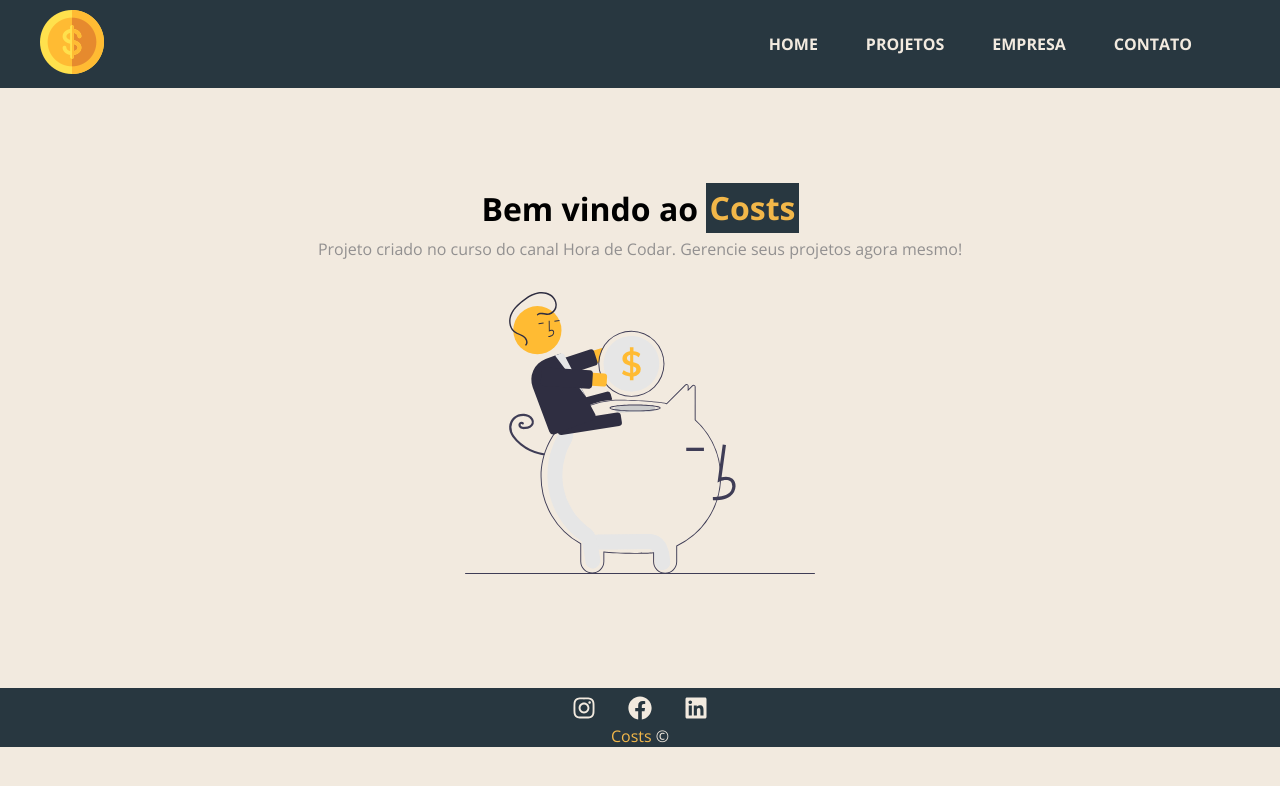
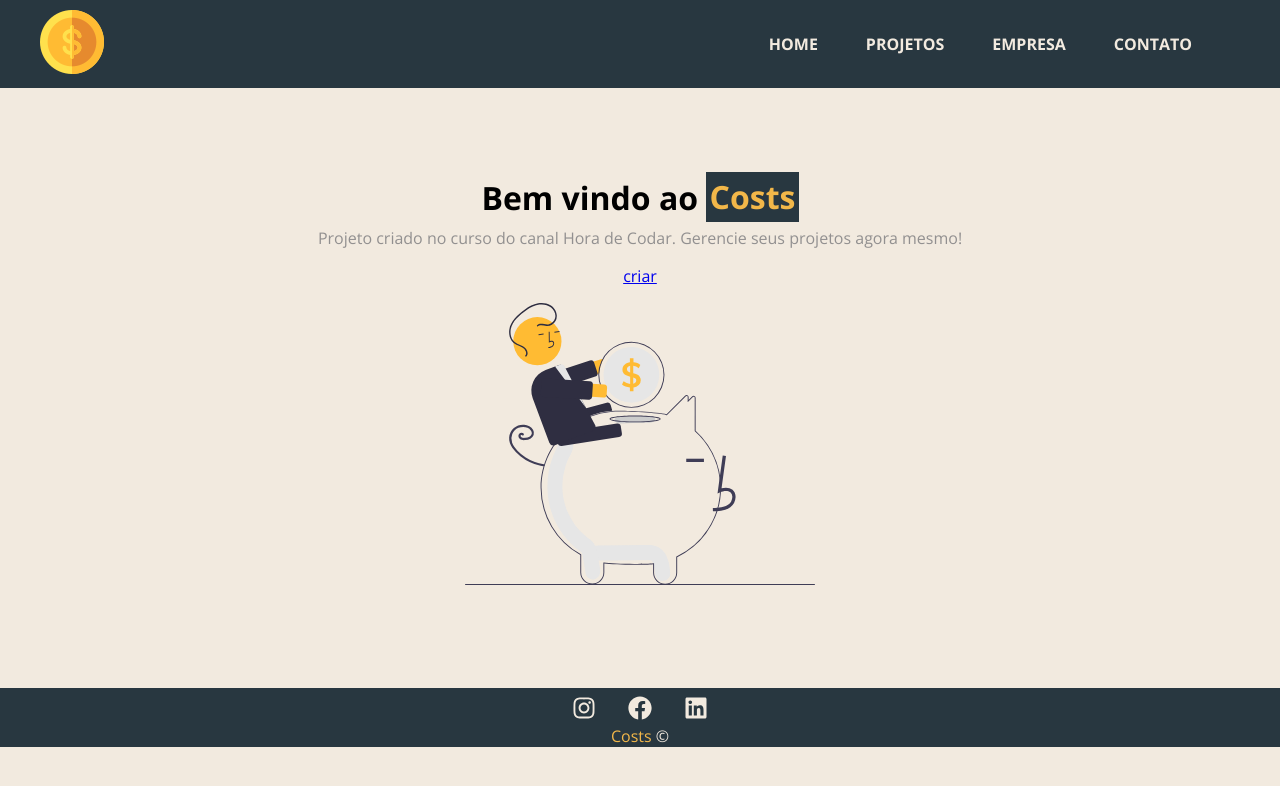
Before and after one commit to fernanda-mbastos/ProjetosReact, a React (Create React App) app in the folder costs/: page / in a window 1280 px wide. Shown: the top 786 px of the page. Built offline with nearby package versions, Linux system fonts and the light colour scheme.

Commit message:
atualizacoes

```diff
--- /dev/null
+++ b/costs/src/components/layout/LinkButton.js
@@ -0,0 +1,11 @@
+import { Link } from "react-router-dom";
+
+function LinkButton ( {to, text} ) {
+  return(
+    <Link to={to}>
+      {text}
+    </Link>
+  )
+}
+
+export default LinkButton
--- a/costs/src/components/pages/Empresa.js
+++ b/costs/src/components/pages/Empresa.js
@@ -2,4 +2,4 @@ function Empresa() {
   return <h1>Empresa</h1>
 }
 
-export default Empresa;
+export default Empresa
--- a/costs/src/components/pages/Home.js
+++ b/costs/src/components/pages/Home.js
@@ -1,11 +1,14 @@
 import styles from './Home.module.css'
 import savings from '../../img/savings.svg'
+import LinkButton from '../layout/LinkButton';
+
 
 function Home() {
   return (
     <section className={styles.home_container}>
       <h1>Bem vindo ao <span>Costs</span></h1>
       <p>Projeto criado no curso do canal Hora de Codar. Gerencie seus projetos agora mesmo!</p>
+      <LinkButton to='/novoprojeto' text='criar'></LinkButton>
       <img src={savings} alt='costs' />
     </section>
   )
--- a/costs/src/components/pages/NovoProjeto.js
+++ b/costs/src/components/pages/NovoProjeto.js
@@ -1,5 +1,5 @@
 function NovoProjeto() {
-  return <h1>Projetos</h1>
+  return <h1>NovoProjeto</h1>
 }
 
-export default NovoProjeto;
+export default NovoProjeto
```
Also changed, not shown: costs/src/App.js (line endings or trailing spaces).
